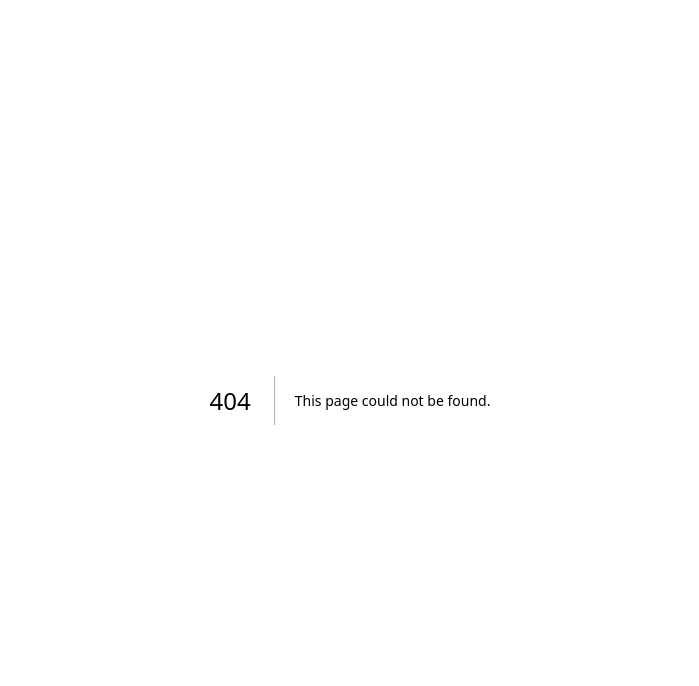
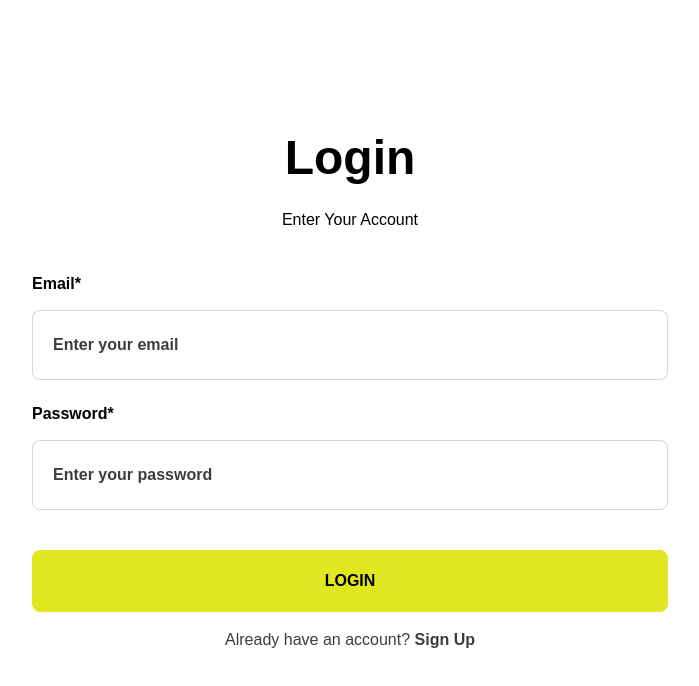
Before and after one commit to jahidhasan136/halinas2, a Next.js app: page /login in a window 1280 px wide. Before the commit this address had no page. Shown: the top 686 px of the page, without its empty margins (290-989 px from the left). Built offline with nearby package versions, Linux system fonts and the light colour scheme.

Commit message:
login page complete

```diff
--- /dev/null
+++ b/src/app/(auth)/login/page.tsx
@@ -0,0 +1,12 @@
+import LoginPage from "@/components/authpages/LoginPage";
+import React from "react";
+
+const page = () => {
+  return (
+    <div className="container grid place-content-center items-center text-center min-h-screen pt-10 2xl:pt-0 pb-[60px] 2xl:pb-0">
+      <LoginPage />
+    </div>
+  );
+};
+
+export default page;
--- /dev/null
+++ b/src/components/authpages/LoginPage.tsx
@@ -0,0 +1,126 @@
+"use client";
+
+import { IFormInput } from "@/types/formInput";
+import React from "react";
+import { SubmitHandler, useForm } from "react-hook-form";
+import PrimaryButton from "../shared/shared-button/PrimaryButton";
+import Link from "next/link";
+
+const LoginPage = () => {
+  const {
+    register,
+    handleSubmit,
+    formState: { errors },
+  } = useForm<IFormInput>();
+
+  //   const router = useRouter();
+
+  const onSubmit: SubmitHandler<IFormInput> = async (data) => {
+    console.log(data);
+    // try {
+    //   const res = await signIn(data).unwrap();
+    //   console.log(res);
+    //   if (res.success === true) {
+    //     dispatch(setUser(res));
+    //     // Optionally store token if needed
+    //     if (res?.data?.accessToken) {
+    //       localStorage.setItem("accessToken", res?.data?.accessToken);
+    //       Cookies.set("accessToken", res?.data?.accessToken, { expires: 7 });
+    //     }
+
+    //     toast.success("Login successful!");
+    //     router.push("/");
+    //   } else {
+    //     console.log(res);
+    //     toast.error(res?.status || "An error occurred");
+    //   }
+    // } catch (error: any) {
+    //   if (
+    //     error?.data?.err?.statusCode === 400 &&
+    //     error?.data?.message ===
+    //       "OTP verification send on your email. Check your email address."
+    //   ) {
+    //     router.push("/email-verify");
+    //     localStorage.setItem("email", data.email); // Save email to localStorage
+    //     toast.error("Please check your email to verify");
+    //   }
+    // }
+  };
+  return (
+    <div className="md:w-[636px]">
+      <div className="grid gap-6">
+        <h1 className="text-5xl font-bold leading-[57px] capitalize text-black">
+          Login
+        </h1>
+        <p className=" font-medium leading-5 capitalize text-base">
+          enter your account
+        </p>
+      </div>
+      <div className="mb-4 mt-11">
+        <form onSubmit={handleSubmit(onSubmit)}>
+          <div className="grid gap-6">
+            <div className="grid gap-4">
+              <label
+                htmlFor="email"
+                className="block text-left font-bold leading-5 text-base"
+              >
+                Email*
+              </label>
+              <input
+                type="email"
+                id="email"
+                placeholder="Enter your email"
+                className="w-full border border-black2/20 rounded-lg px-5 py-[22px] text-black2 font-bold placeholder:text-black2"
+                {...register("email", {
+                  required: "Email is required",
+                  pattern: /^[A-Za-z0-9._%+-]+@[A-Za-z0-9.-]+\.[A-Za-z]{2,}$/,
+                })}
+              />
+              {errors?.email && (
+                <p className="text-red-500 text-sm text-left">
+                  {errors?.email?.message}*
+                </p>
+              )}
+            </div>
+            <div className="grid gap-4">
+              <label
+                htmlFor="password"
+                className="block text-left font-bold leading-5 text-base"
+              >
+                Password*
+              </label>
+              <input
+                type="password"
+                id="password"
+                placeholder="Enter your password"
+                className="w-full border border-black2/20 rounded-lg px-5 py-[22px] text-black2 font-bold placeholder:text-black2"
+                {...register("password", {
+                  required: "Password is required",
+                  minLength: 6,
+                })}
+              />
+              {errors?.password && (
+                <p className="text-red-500 text-sm text-left">
+                  {errors?.password?.message}*
+                </p>
+              )}
+            </div>
+          </div>
+          <PrimaryButton
+            className="font-bold leading-5 text-black mt-10"
+            text="Login"
+            type="submit"
+          />
+        </form>
+      </div>
+      <Link
+        href="/signup"
+        className="text-black2 leading-5 font-medium text-base"
+      >
+        Already have an account? <span className="font-bold">Sign Up</span>
+      </Link>
+    </div>
+  );
+};
+
+export default LoginPage;
```
